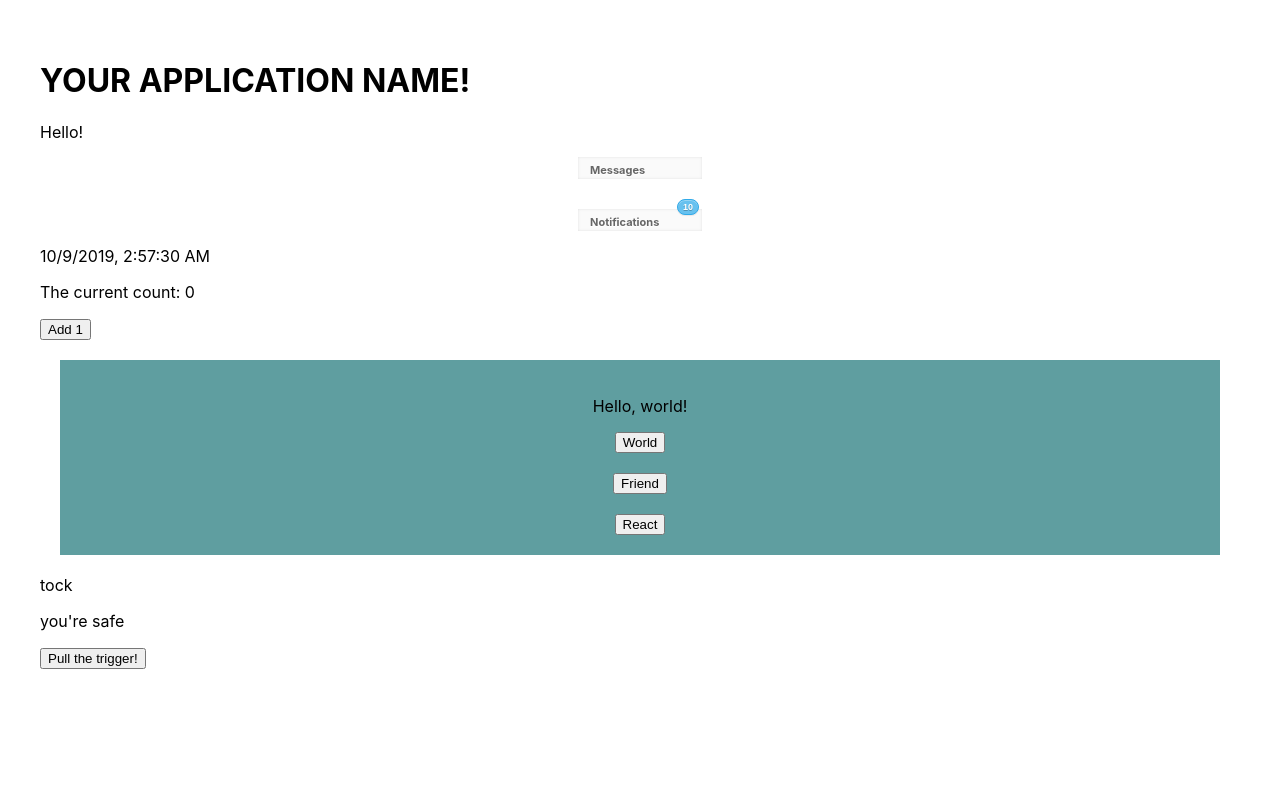
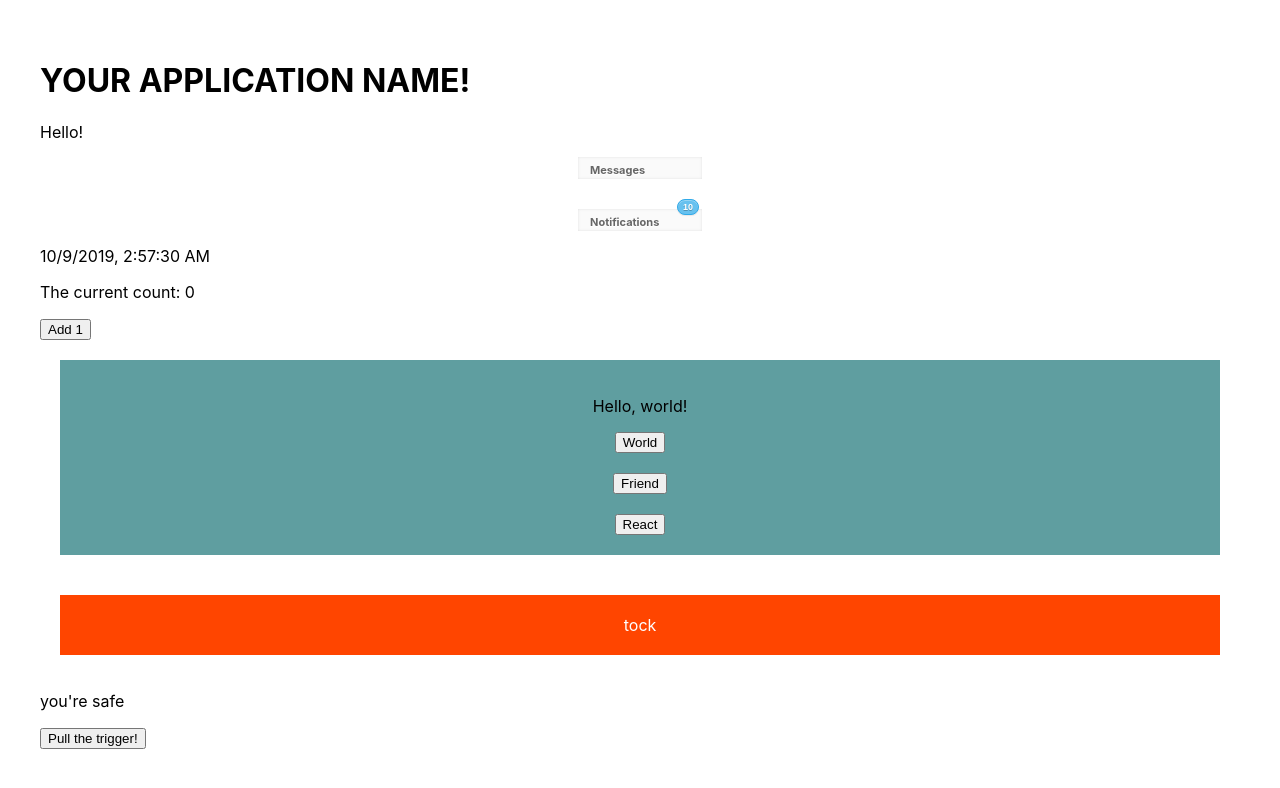
Before and after one commit to rcmartinez54/react-playground, a React (Create React App) app: page / in a window 1280 px wide. Shown: the top 788 px of the page. Built offline with nearby package versions, Linux system fonts and the light colour scheme.

Commit message:
styled .CountdownBomb

```diff
--- a/src/App.css
+++ b/src/App.css
@@ -15,6 +15,16 @@
     margin: 20px;
 }
 
+.CountdownBomb {
+    display: flex;
+    justify-content: center;
+    align-items: center;
+    background: orangered;
+    color: white;
+    padding: 20px;
+    margin: 20px;
+}
+
 .left {
     background-color: darkslategray;
     color: azure;
```
